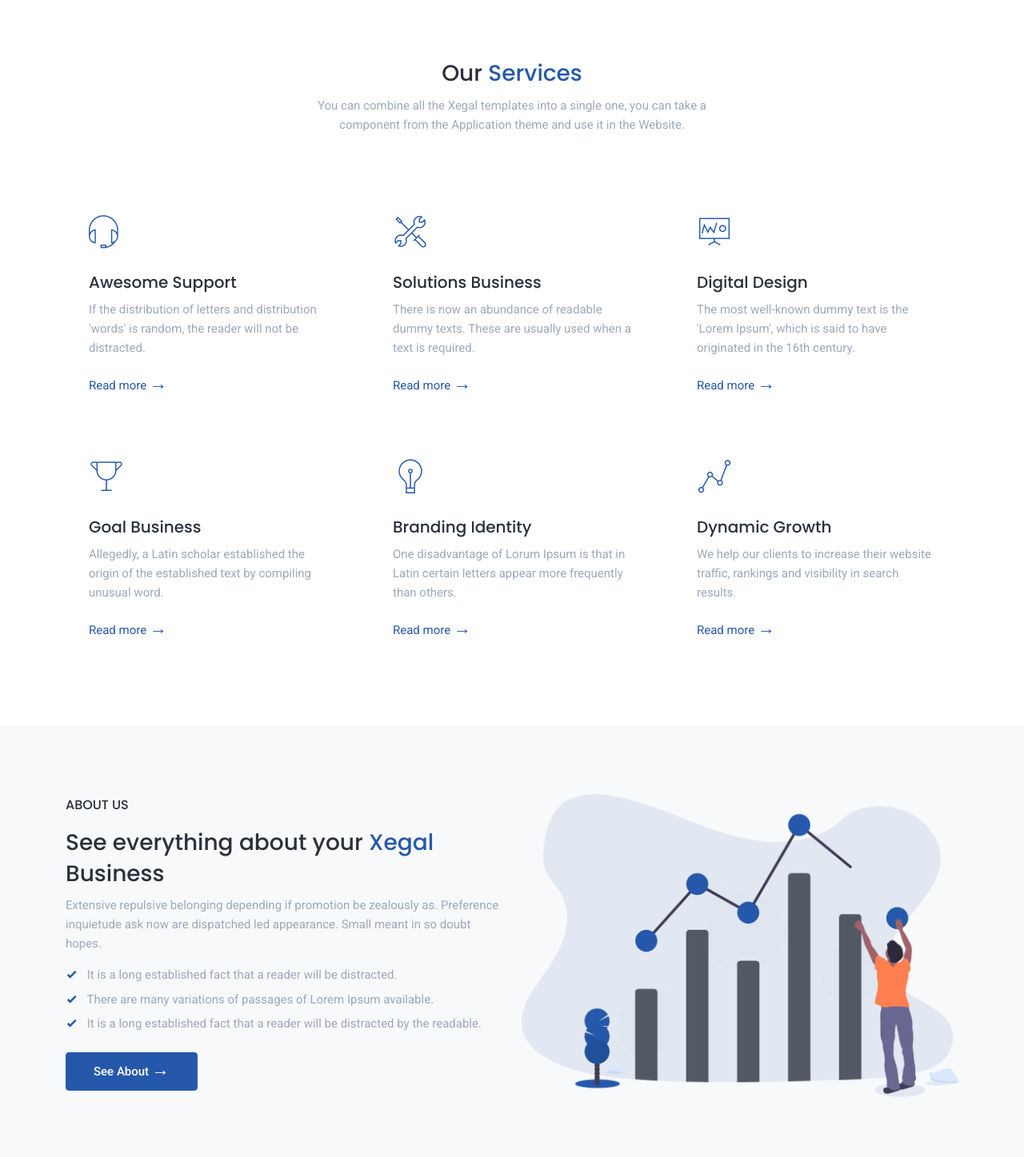
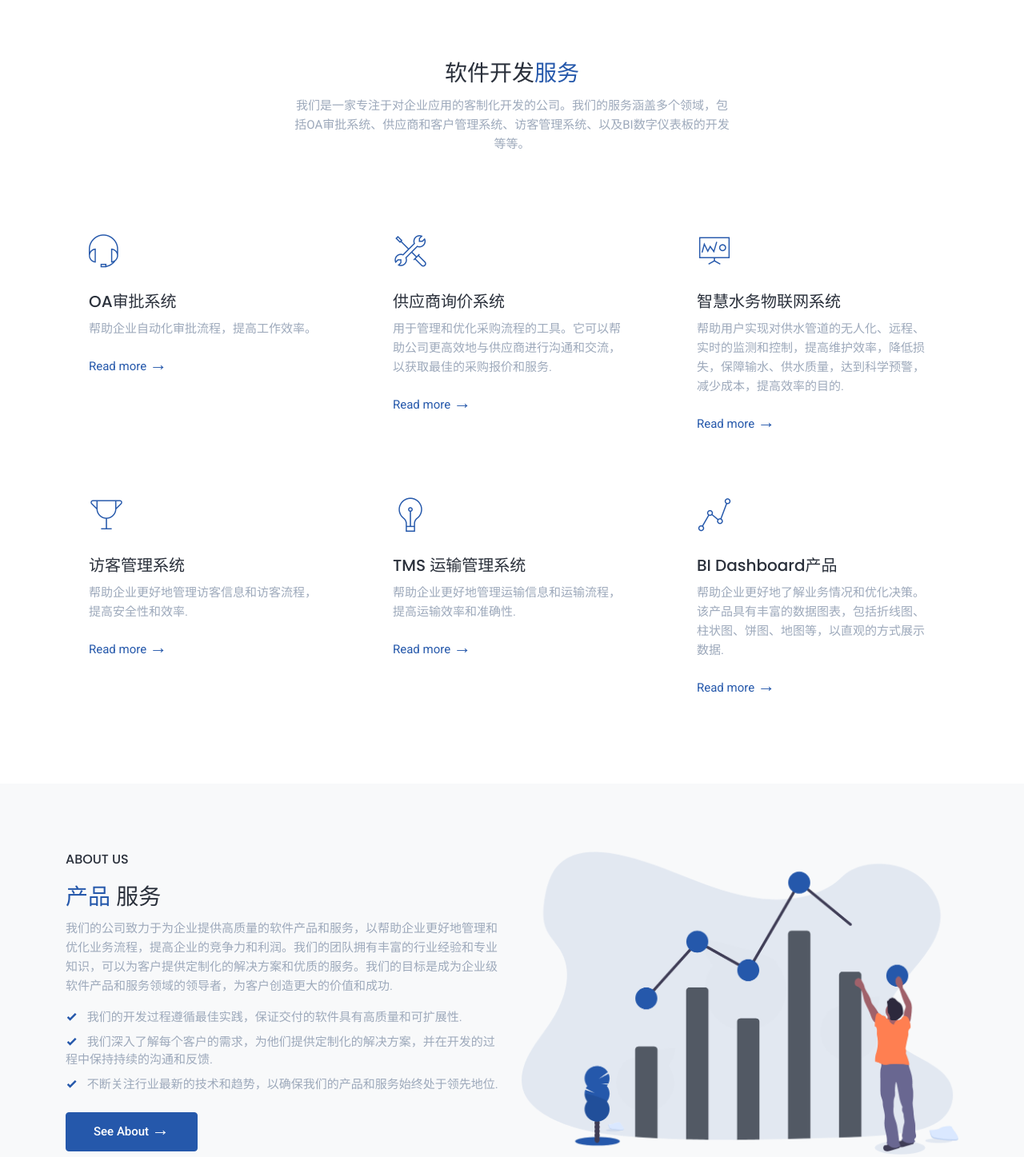
Before and after one commit to neozhu/WebSite, a plain HTML site: page index.html in a window 1280 px wide. Shown: the part 880-2327 px from the top of the page at 80% size. Drawn offline with Linux system fonts and the light colour scheme; files whose address does not match are found by name.

Commit message:
Update index.html

```diff
--- a/index.html
+++ b/index.html
@@ -3,10 +3,10 @@
 
     <head>
         <meta charset="utf-8" />
-        <title>Xegal | Responsive Bootstrap 5 Landing Page Template | Pichforest</title>
+        <title>Blazor Server Application</title>
         <meta name="viewport" content="width=device-width, initial-scale=1.0">
-        <meta name="description" content="Premium Bootstrap v5.1.0. Landing Page Template" />
-        <meta name="keywords" content="Bootstrap v5.1.0., premium, marketing, multipurpose" />
+        <meta name="description" content="Blazor Server Application" />
+        <meta name="keywords" content="Blazor Application, Web Application, " />
         <meta content="Pichforest" name="author" />
 
         <!-- favicon -->
@@ -80,7 +80,7 @@
                     </ul>
                     <!--end navbar nav-->
                     <div class="phone-call ms-2 mb-3 mb-lg-0">
-                        <a href="#" class="nav-link"><i class="mdi mdi-phone me-1"></i> +00 1234 5678 90</a>
+                        <a href="#" class="nav-link"><i class="mdi mdi-email me-1"></i>new163@163.com</a>
                     </div>
                 </div>
                 <!--end collapse-->
@@ -99,9 +99,9 @@
                             <div class="row align-items-center">
                                 <div class="col-lg-6">
                                     <div class="pe-lg-5">
-                                        <h1 class="text-white mb-4">Make More Money,
-                                            Delight Your Customers</h1>
-                                        <p class="text-white-50 fs-17 mb-4">Launch your campaign and benefit from our expertise on designing and managing conversion centered bootstrap v5 html page.</p>
+                                        <h1 class="text-white mb-4">提供最佳软件开发服务,
+                                            让您的业务更有竞争力,</h1>
+                                        <p class="text-white-50 fs-17 mb-4">我们是一家专业的软件开发服务公司，我们提供高质量的C# web application开发、Salesforce开发和BizTalk的EAI、B2B项目开发等服务。我们拥有丰富的经验和成功案例，我们的服务具有快速交付、高质量、灵活性和可定制性等特点。我们了解客户的需求，并为他们提供最优秀的解决方案。我们的目标是为客户提供最好的软件开发服务，让他们的业务更加成功。</p>
                                         <a href="#watchvideomodal" class="btn btn-primary mt-2 me-sm-2" data-bs-toggle="modal"><i class="mdi mdi-link-variant me-2"></i>
                                             Request Demo</a>
                                         <a href="#" class="btn btn-light mt-2">Learn More</a>
@@ -148,8 +148,8 @@
                 <div class="row justify-content-center">
                     <div class="col-lg-6 col-md-8">
                         <div class="text-center mb-lg-5 mb-4">
-                            <h3>Our <span class="text-primary">Services</span></h3>
-                            <p class="text-muted">You can combine all the Xegal templates into a single one, you can take a component from the Application theme and use it in the Website.</p>
+                            <h3>软件开发<span class="text-primary">服务</span></h3>
+                            <p class="text-muted">我们是一家专注于对企业应用的客制化开发的公司。我们的服务涵盖多个领域，包括OA审批系统、供应商和客户管理系统、访客管理系统、以及BI数字仪表板的开发等等。</p>
                         </div>
                     </div>
                     <!--end col-->
@@ -163,8 +163,8 @@
                                 <i class="pe-7s-headphones service-icon"></i>
                             </div>
                             <div class="service-content">
-                                <h5>Awesome Support</h5>
-                                <p class="mb-4">If the distribution of letters and distribution 'words' is random, the reader will not be distracted.</p>
+                                <h5>OA审批系统</h5>
+                                <p class="mb-4">帮助企业自动化审批流程，提高工作效率。</p>
                                 <a href="#">Read more <span class="right-icon">&#8594;</span></a>
                             </div>
                         </div>
@@ -178,8 +178,8 @@
                                 <i class="pe-7s-tools service-icon"></i>
                             </div>
                             <div class="service-content">
-                                <h5>Solutions Business</h5>
-                                <p class="mb-4">There is now an abundance of readable dummy texts. These are usually used when a text is required.</p>
+                                <h5>供应商询价系统</h5>
+                                <p class="mb-4">用于管理和优化采购流程的工具。它可以帮助公司更高效地与供应商进行沟通和交流，以获取最佳的采购报价和服务.</p>
                                 <a href="#">Read more <span class="right-icon">&#8594;</span></a>
                             </div>
                         </div>
@@ -193,8 +193,8 @@
                                 <i class="pe-7s-display1 service-icon"></i>
                             </div>
                             <div class="service-content">
-                                <h5>Digital Design</h5>
-                                <p class="mb-4">The most well-known dummy text is the 'Lorem Ipsum', which is said to have originated in the 16th century.</p>
+                                <h5>智慧水务物联网系统</h5>
+                                <p class="mb-4">帮助用户实现对供水管道的无人化、远程、实时的监测和控制，提高维护效率，降低损失，保障输水、供水质量，达到科学预警，减少成本，提高效率的目的.</p>
                                 <a href="#">Read more <span class="right-icon">&#8594;</span></a>
                             </div>
                         </div>
@@ -208,8 +208,8 @@
                                 <i class="pe-7s-cup service-icon"></i>
                             </div>
                             <div class="service-content">
-                                <h5>Goal Business</h5>
-                                <p class="mb-4">Allegedly, a Latin scholar established the origin of the established text by compiling unusual word.</p>
+                                <h5>访客管理系统</h5>
+                                <p class="mb-4">帮助企业更好地管理访客信息和访客流程，提高安全性和效率.</p>
                                 <a href="#">Read more <span class="right-icon">&#8594;</span></a>
                             </div>
                         </div>
@@ -223,8 +223,8 @@
                                 <i class="pe-7s-light service-icon"></i>
                             </div>
                             <div class="service-content">
-                                <h5>Branding Identity</h5>
-                                <p class="mb-4">One disadvantage of Lorum Ipsum is that in Latin certain letters appear more frequently than others.</p>
+                                <h5>TMS 运输管理系统</h5>
+                                <p class="mb-4">帮助企业更好地管理运输信息和运输流程，提高运输效率和准确性.</p>
                                 <a href="#">Read more <span class="right-icon">&#8594;</span></a>
                             </div>
                         </div>
@@ -238,8 +238,8 @@
                                 <i class="pe-7s-graph1 service-icon"></i>
                             </div>
                             <div class="service-content">
-                                <h5>Dynamic Growth</h5>
-                                <p class="mb-4">We help our clients to increase their website traffic, rankings and visibility in search results.</p>
+                                <h5>BI Dashboard产品</h5>
+                                <p class="mb-4">帮助企业更好地了解业务情况和优化决策。该产品具有丰富的数据图表，包括折线图、柱状图、饼图、地图等，以直观的方式展示数据.</p>
                                 <a href="#">Read more <span class="right-icon">&#8594;</span></a>
                             </div>
                         </div>
@@ -260,13 +260,13 @@
                     <div class="col-lg-6 col-md-8">
                         <div class="mt-4 mt-lg-0">
                             <h6 class="text-uppercase mb-3">About Us</h6>
-                            <h3>See everything about your <span class="text-primary">Xegal</span> Business</h3>
-                            <p class="text-muted mb-3">Extensive repulsive belonging depending if promotion be zealously as. Preference inquietude ask now are dispatched led appearance. Small meant in so doubt hopes.</p>
+                            <h3> <span class="text-primary">产品</span> 服务</h3>
+                            <p class="text-muted mb-3">我们的公司致力于为企业提供高质量的软件产品和服务，以帮助企业更好地管理和优化业务流程，提高企业的竞争力和利润。我们的团队拥有丰富的行业经验和专业知识，可以为客户提供定制化的解决方案和优质的服务。我们的目标是成为企业级软件产品和服务领域的领导者，为客户创造更大的价值和成功.</p>
                             <!-- <p class="text-muted">Xegal is made with high-quality components and 62 pre-made pages. Each element can be modified and changed with only a few clicks.</p> -->
                             <ul class="list-unstyled text-muted">
-                                <li><i class="mdi mdi-check-bold align text-primary me-2"></i> It is a long established fact that a reader will be distracted.</li>
-                                <li class="my-2"><i class="mdi mdi-check-bold align text-primary me-2"></i> There are many variations of passages of Lorem Ipsum available.</li>
-                                <li><i class="mdi mdi-check-bold align text-primary me-2"></i> It is a long established fact that a reader will be distracted by the readable.</li>
+                                <li><i class="mdi mdi-check-bold align text-primary me-2"></i> 我们的开发过程遵循最佳实践，保证交付的软件具有高质量和可扩展性.</li>
+                                <li class="my-2"><i class="mdi mdi-check-bold align text-primary me-2"></i> 我们深入了解每个客户的需求，为他们提供定制化的解决方案，并在开发的过程中保持持续的沟通和反馈.</li>
+                                <li><i class="mdi mdi-check-bold align text-primary me-2"></i> 不断关注行业最新的技术和趋势，以确保我们的产品和服务始终处于领先地位.</li>
                             </ul>
                             <div class="mt-4">
                                 <a href="#" class="btn btn-primary">See About <span class="right-icon">&#8594;</span></a>
```
